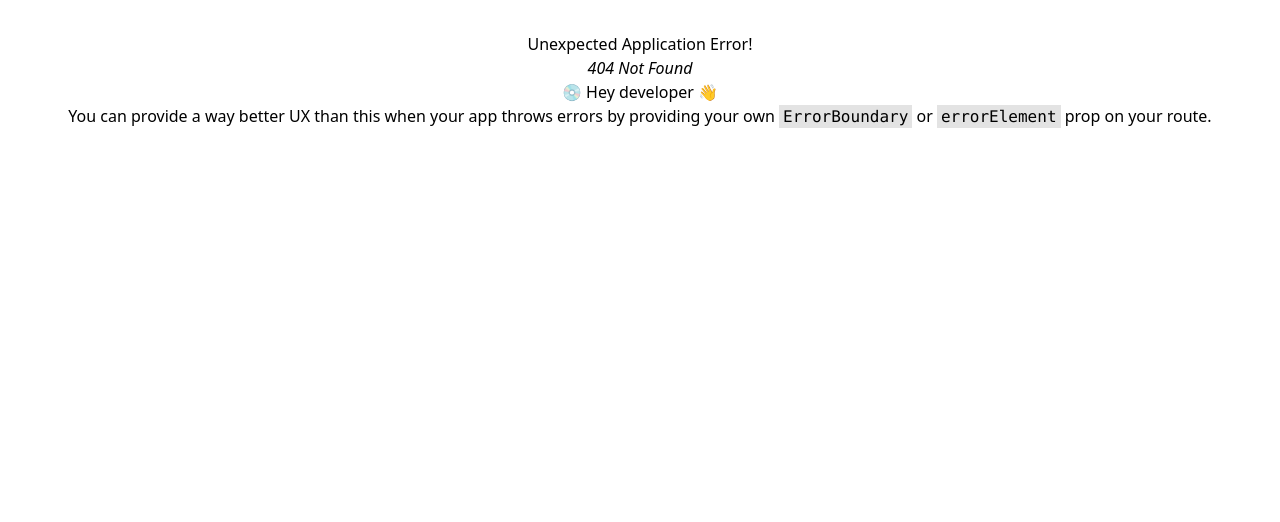
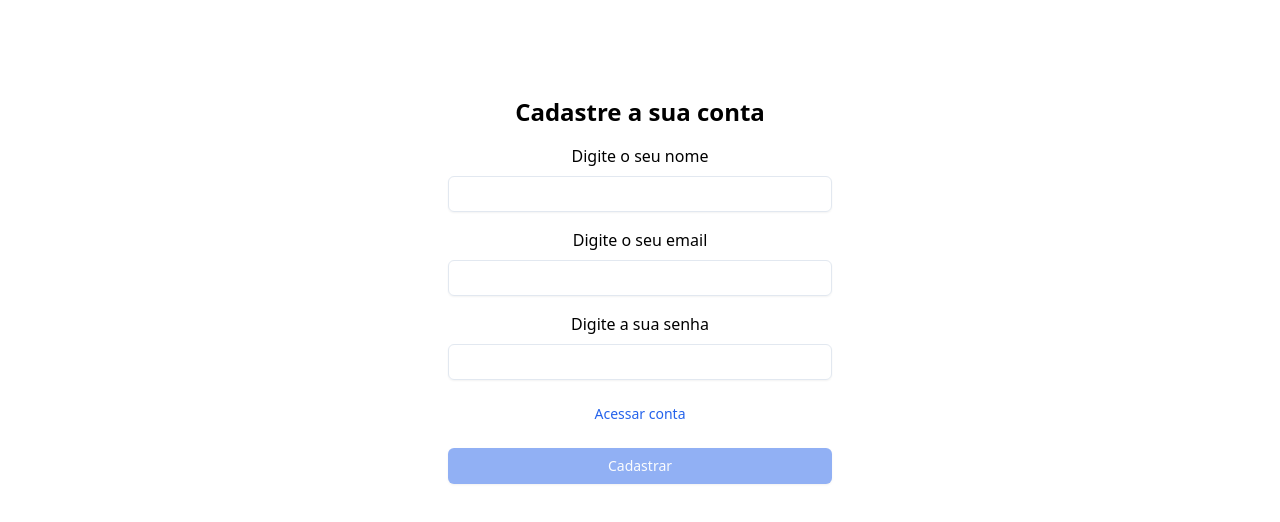
Before and after one commit to fpsaraiva/front-gerenciador-links, a React (Vite) app: page /sign-up in a window 1280 px wide. Before the commit this address had no page. Shown: the top 522 px of the page. Built offline with nearby package versions, Linux system fonts and the light colour scheme.

Commit message:
feat: add pagina cadastro usuario

```diff
--- a/src/pages/sign-in.tsx
+++ b/src/pages/auth/sign-in.tsx
@@ -2,19 +2,24 @@ import { Button } from "@/components/ui/button"
 import { Input } from "@/components/ui/input"
 import { Label } from "@radix-ui/react-label"
 import { useForm } from "react-hook-form"
+import { Link } from "react-router-dom";
 
 function SignIn() {
-    const { register, handleSubmit } = useForm();
+    const { register, reset, handleSubmit, watch } = useForm();
+    const inputsFormulario = watch();
+
+    const formValido = inputsFormulario.email?.trim() && inputsFormulario.password?.trim();
 
     function handleSignIn(data: any) {
         console.log(data);
+        reset({ email: '', password: '' });
     }
 
     return (
-        <div className="p-8">
+        <div className="p-16">
             <div className="flex flex-col justify-center w-96 gap-4">
                 <div className="flex flex-col text-center">
-                    <h1 className="text-xl font-semibold">
+                    <h1 className="text-2xl font-semibold">
                         Faça o seu login
                     </h1>
                 </div>
@@ -29,7 +34,13 @@ function SignIn() {
                         <Input type="password" {...register('password')}/>
                     </div>
 
-                    <Button className="w-full">Logar</Button>
+                    <Button variant="link">
+                        <Link to="/sign-up">
+                            Criar conta
+                        </Link>
+                    </Button>
+
+                    <Button disabled={!formValido} className="w-full" type="submit">Logar</Button>
                 </form>
             </div>
         </div>
--- /dev/null
+++ b/src/pages/auth/sign-up.tsx
@@ -0,0 +1,53 @@
+import { Button } from "@/components/ui/button";
+import { Input } from "@/components/ui/input";
+import { Label } from "@radix-ui/react-label";
+import { useForm } from "react-hook-form"
+import { Link } from "react-router-dom";
+
+function SignUp() {
+    const { register, reset, handleSubmit, watch } = useForm();
+    const inputsFormulario = watch();
+
+    const formValido = inputsFormulario.nome?.trim() && inputsFormulario.email?.trim() && inputsFormulario.password?.trim();
+
+    function handleSignUp(data: any) {
+        console.log(data);
+        reset({ nome: '', email: '', password: '' });
+    }
+
+    return (
+        <div className="p-16">
+            <div className="flex flex-col justify-center w-96 gap-4">
+                <div className="flex flex-col text-center">
+                    <h1 className="text-2xl font-semibold">
+                        Cadastre a sua conta
+                    </h1>
+                </div>
+                <form className="space-y-4" onSubmit={handleSubmit(handleSignUp)}>
+                    <div className="space-y-2">
+                        <Label>Digite o seu nome</Label>
+                        <Input type="nome" {...register('nome')} />
+                    </div>
+                    <div className="space-y-2">
+                        <Label>Digite o seu email</Label>
+                        <Input type="email" {...register('email')} />
+                    </div>
+                    <div className="space-y-2">
+                        <Label>Digite a sua senha</Label>
+                        <Input type="password" {...register('password')} />
+                    </div>
+
+                    <Button variant="link">
+                        <Link to="/sign-in">
+                            Acessar conta
+                        </Link>
+                    </Button>
+
+                    <Button disabled={!formValido} className="w-full" type="submit">Cadastrar</Button>
+                </form>
+            </div>
+        </div>
+    )
+}
+
+export default SignUp
```
Also changed, not shown: src/routes.tsx (+6 -1 lines).
